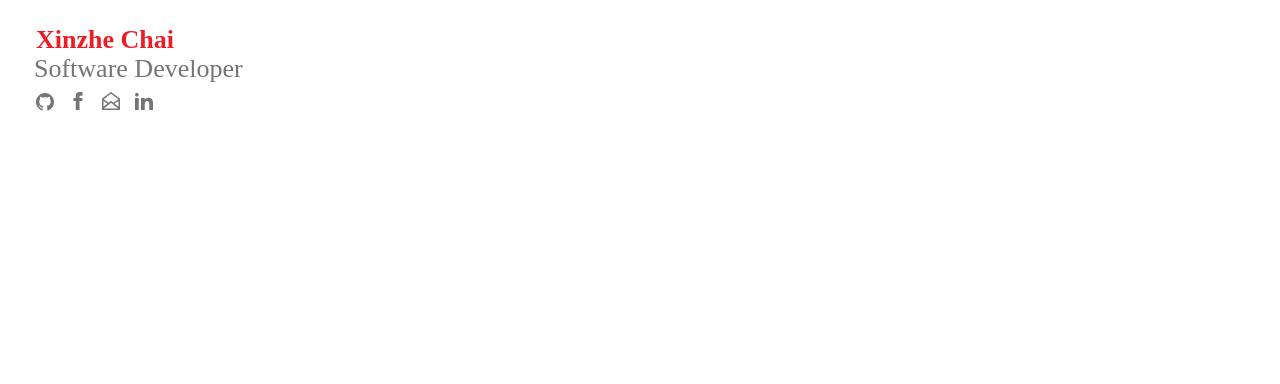
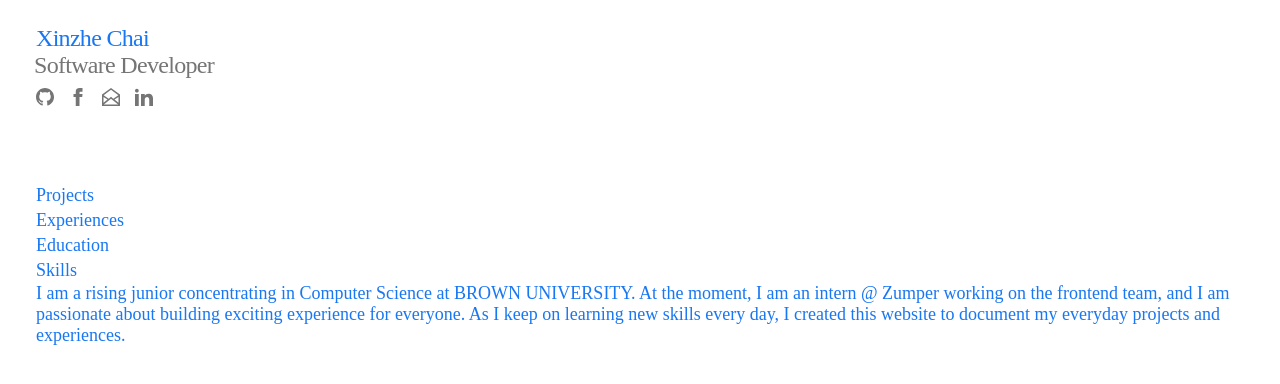
Before and after one commit to chaixinzhe2000/personal_portfolio, a React (Create React App) app: page / in a window 1280 px wide. Shown: the top 384 px of the page. Built offline with nearby package versions, Linux system fonts and the light colour scheme; a web font is replaced by a local one.

Commit message:
added left menu bar, wip

```diff
--- a/src/App.tsx
+++ b/src/App.tsx
@@ -1,12 +1,16 @@
 import React from 'react';
 /** @jsxRuntime classic */
 /** @jsx jsx */
-import { jsx } from '@emotion/react'
-import { Header } from './components';
+import { css, jsx } from '@emotion/react'
+import { Header, Menu } from './components';
+import * as styles from './styles'
 
 function App() {
 	return (
-		<Header />
+		<div css={styles.content}>
+			<Header />
+			<Menu />
+		</div>
 	);
 }
 
--- a/src/components/Header/Header.tsx
+++ b/src/components/Header/Header.tsx
@@ -1,7 +1,7 @@
 import React from 'react';
 /** @jsxRuntime classic */
 /** @jsx jsx */
-import { css, jsx } from '@emotion/react'
+import { jsx } from '@emotion/react'
 import * as styles from './styles'
 import Github from '../../images/github.svg'
 import Facebook from '../../images/fb.svg'
@@ -15,12 +15,20 @@ export function Header() {
 				<div css={styles.name}>Xinzhe Chai</div>
 				<div css={styles.tagline}>Software Developer</div>
 				<div css={styles.iconGroup}>
-					<img css={[styles.githubIcon, styles.icon]} src={Github} alt="github" />
-					<img css={[styles.icon, styles.fbIcon]} src={Facebook} alt="facebook" />
-					<img css={styles.icon} src={Email} alt="email" />
-					<img css={styles.icon} src={LinkedIn} alt="linkedin" />
+					<a css={styles.icon} target="_blank" rel="noreferrer" href="https://github.com/chaixinzhe2000">
+						<img css={[styles.githubIcon, styles.icon]} src={Github} alt="github" />
+					</a>
+					<a css={styles.icon} target="_blank" rel="noreferrer" href="https://www.facebook.com/xzchai/">
+						<img css={[styles.icon, styles.fbIcon]} src={Facebook} alt="facebook" />
+					</a>
+					<a css={styles.icon} target="_blank" rel="noreferrer" href="mailto:xinzhe_chai@brown.edu">
+						<img css={styles.icon} src={Email} alt="email" />
+					</a>
+					<a css={styles.icon} target="_blank" rel="noreferrer" href="https://www.linkedin.com/in/xzchai/">
+						<img css={styles.icon} src={LinkedIn} alt="linkedin" />
+					</a>
 				</div>
 			</div>
 		</div>
-	);
+	)
 }
--- a/src/components/Header/styles.ts
+++ b/src/components/Header/styles.ts
@@ -1,5 +1,5 @@
 import { css } from "@emotion/react";
-import { gray, red } from "../../constants";
+import { blue, gray } from "../../constants";
 
 export const headerWrapper = css`
 	width: 100%;
@@ -8,9 +8,9 @@ export const headerWrapper = css`
 `
 
 export const name = css`
-	color: ${red};
+	color: ${blue};
 	cursor: pointer;
-	font-weight: 600;
+	font-weight: 500;
 	label: name;
 `
 
@@ -23,8 +23,8 @@ export const tagline = css`
 `
 
 export const content = css`
-	font-size: 26px;
-	margin: 25px 36px;
+	font-size: 24px;
+	letter-spacing: -0.7px;
 	label: content;
 `
 
@@ -32,7 +32,7 @@ export const iconGroup = css`
 	width: max-content;
 	display: flex;
 	gap: 15px;
-	margin-top: 10px;
+	margin-top: 8px;
 	label: icongroup;
 `
 
@@ -40,12 +40,16 @@ export const icon = css`
 	height: 18px;
 	cursor: pointer;
 	label: icon;
+
+	&:hover {
+		filter: invert(31%) sepia(73%) saturate(2777%) hue-rotate(204deg) brightness(101%) contrast(90%);
+	}
 `
 
 export const fbIcon = css`
-margin-top: 0.5px;
+	margin-top: 0.5px;
 `
 
 export const githubIcon = css`
-margin-top: 1px;
+	margin-top: 1px;
 `
--- /dev/null
+++ b/src/components/Menu/Menu.tsx
@@ -0,0 +1,24 @@
+import React from 'react';
+/** @jsxRuntime classic */
+/** @jsx jsx */
+import { jsx } from '@emotion/react'
+import * as styles from './styles'
+
+export function Menu() {
+	const introText = "I am a rising junior concentrating in Computer Science at BROWN UNIVERSITY. At the moment, I am an intern @ Zumper working on the frontend team, and I am passionate about building exciting experience for everyone. As I keep on learning new skills every day, I created this website to document my everyday projects and experiences."
+
+	return (
+		<div css={styles.menu}>
+			<div css={styles.leftMenu}>
+				<div css={styles.menuItem}>Projects</div>
+				<div css={styles.menuItem}>Experiences</div>
+				<div css={styles.menuItem}>Education</div>
+				<div css={styles.menuItem}>Skills</div>
+			</div>
+			<div css={styles.intro}>
+				{introText}
+			</div>
+		</div>
+
+	)
+}
--- /dev/null
+++ b/src/components/Menu/index.ts
@@ -0,0 +1 @@
+export { Menu } from './Menu'
--- /dev/null
+++ b/src/components/Menu/styles.ts
@@ -0,0 +1,35 @@
+import { css } from "@emotion/react";
+import { blue, gray, red } from "../../constants";
+
+export const leftMenu = css`
+min-width:  230px;
+	label: menu;
+`
+
+export const menuItem = css`
+	font-size: 18px;
+	color: ${blue};
+	cursor: pointer;
+	font-family: "Circular Std Book";
+	line-height: 25px;
+
+	:hover {
+		color: ${gray};
+	}
+
+	label: menuItem;
+`
+
+export const menu = css`
+	margin-top: 80px;
+	display: flex;
+	flex-direction: row;
+	align-items: flex-start;
+	flex-wrap: wrap;
+`
+
+export const intro = css`
+	font-size: 18px;
+	color: ${blue};
+	font-family: "Circular Std Book";
+`
--- a/src/components/index.ts
+++ b/src/components/index.ts
@@ -1 +1,2 @@
 export * from './Header'
+export * from './Menu'
--- a/src/constants/colors.ts
+++ b/src/constants/colors.ts
@@ -1,2 +1,3 @@
 export const red = "#ec1d25"
 export const gray = "#757575"
+export const blue = "#1877F2"
--- /dev/null
+++ b/src/styles.ts
@@ -0,0 +1,7 @@
+
+import { css } from "@emotion/react";
+
+export const content = css`
+	margin: 25px 36px;
+	label: content;
+`
```
